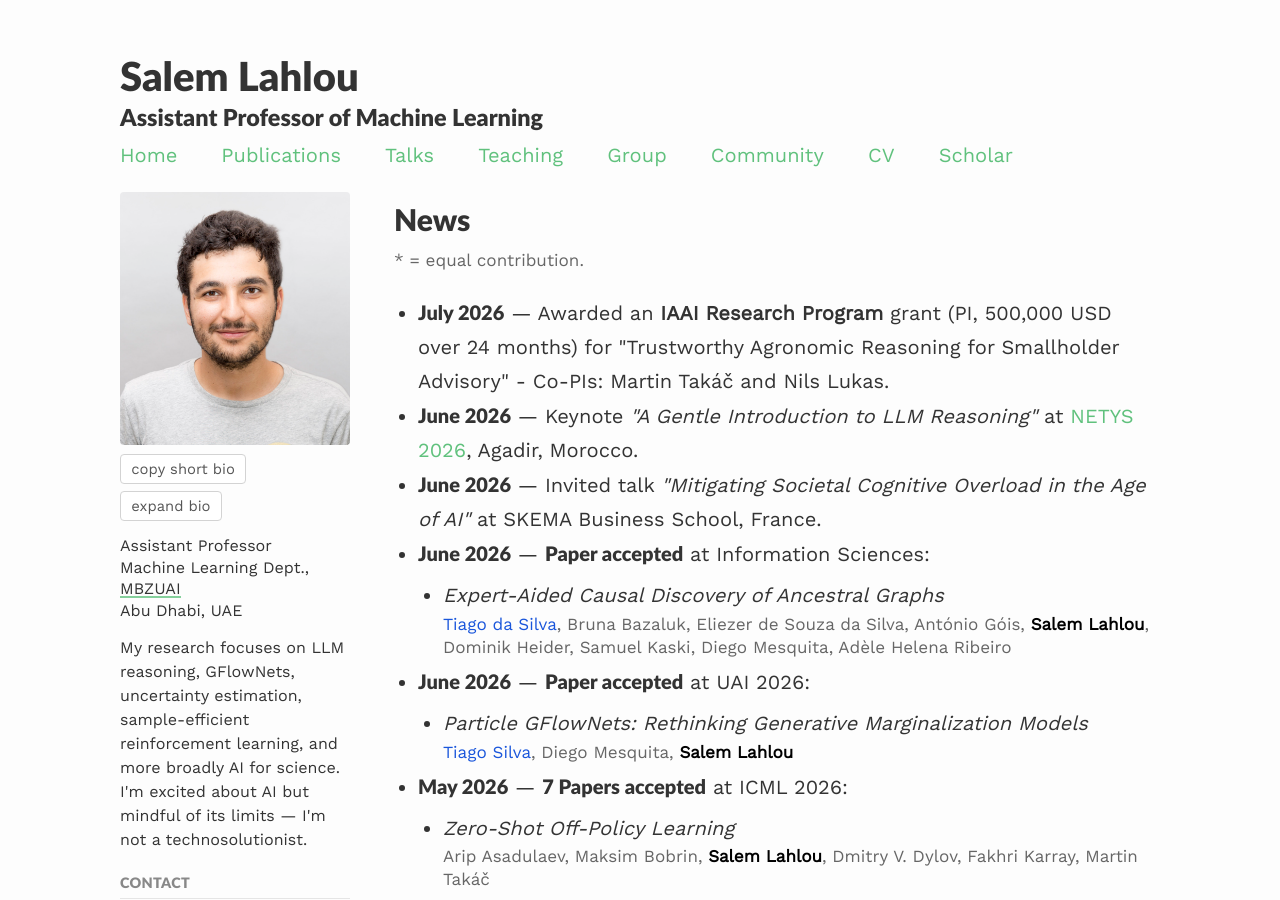
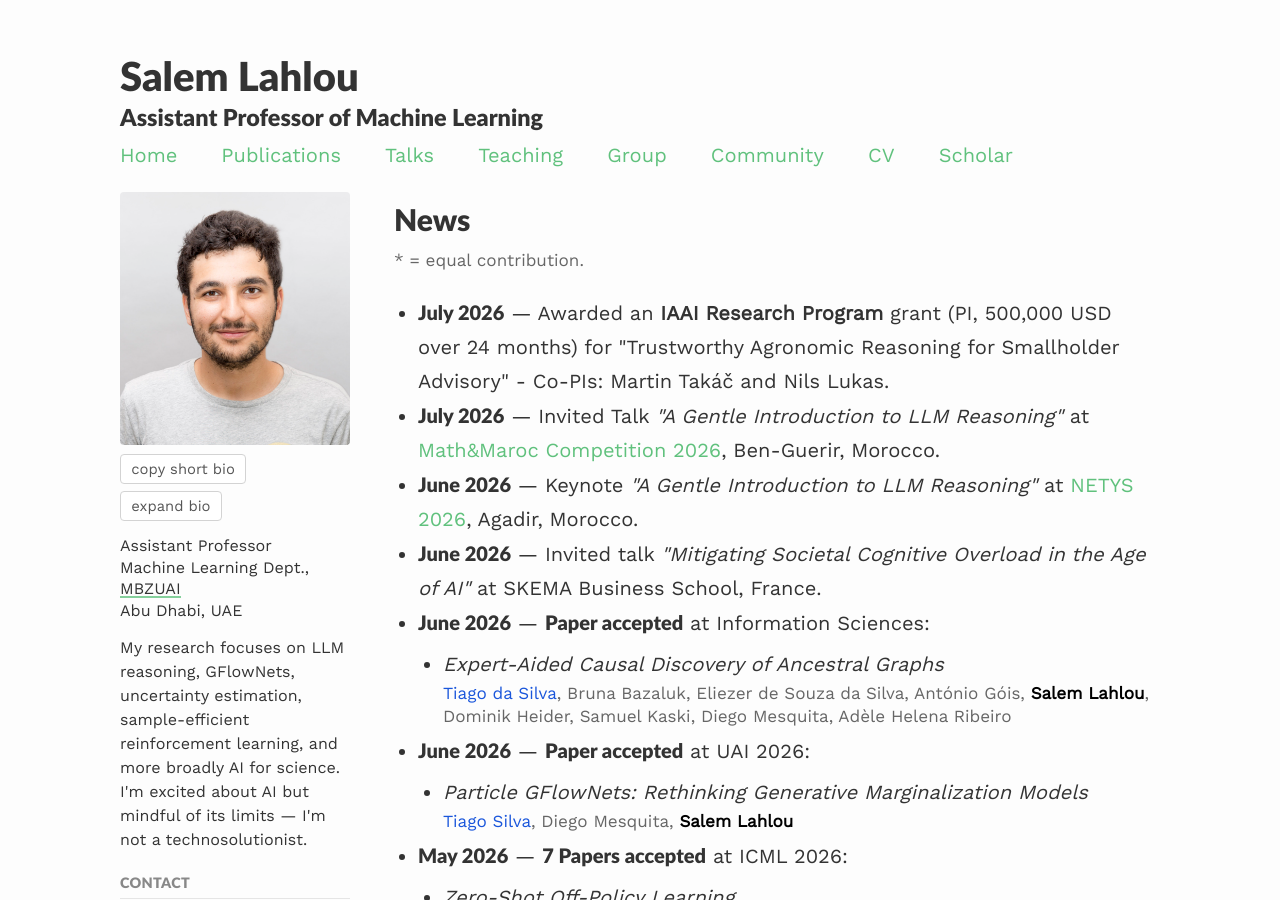
Before and after one commit to saleml/saleml.github.io, a Jekyll site: the page built from index.md, in a window 1280 px wide and 900 px high. Built offline with Jekyll 4.4.1, drawn with Linux system fonts in a browser that asks for light colours; nearby versions of some CDN libraries.

Commit message:
Auto-sync from CV repo (b2558f3)

```diff
--- a/index.md
+++ b/index.md
@@ -52,6 +52,7 @@ published: true
     <ul class="home-news-list">
   <!-- NEWS:START -->
   <li><span class="news-date news-highlight">July 2026</span> &mdash; Awarded an <strong>IAAI Research Program</strong> grant (PI, 500,000 USD over 24 months) for "Trustworthy Agronomic Reasoning for Smallholder Advisory" - Co-PIs: Martin Takáč and Nils Lukas.</li>
+  <li><span class="news-date news-highlight">July 2026</span> &mdash; Invited Talk <em>"A Gentle Introduction to LLM Reasoning"</em> at <a href="https://participant.mathmaroc.org/events/mmc-senior" target="_blank">Math&amp;Maroc Competition 2026</a>, Ben-Guerir, Morocco.</li>
   <li><span class="news-date news-highlight">June 2026</span> &mdash; Keynote <em>"A Gentle Introduction to LLM Reasoning"</em> at <a href="https://netys.net/" target="_blank">NETYS 2026</a>, Agadir, Morocco.</li>
   <li><span class="news-date news-highlight">June 2026</span> &mdash; Invited talk <em>"Mitigating Societal Cognitive Overload in the Age of AI"</em> at SKEMA Business School, France.</li>
   <li><span class="news-date news-highlight">June 2026</span> &mdash; <span class="news-highlight">Paper accepted</span> at Information Sciences:
```
Also changed, not shown: 1 other file.
